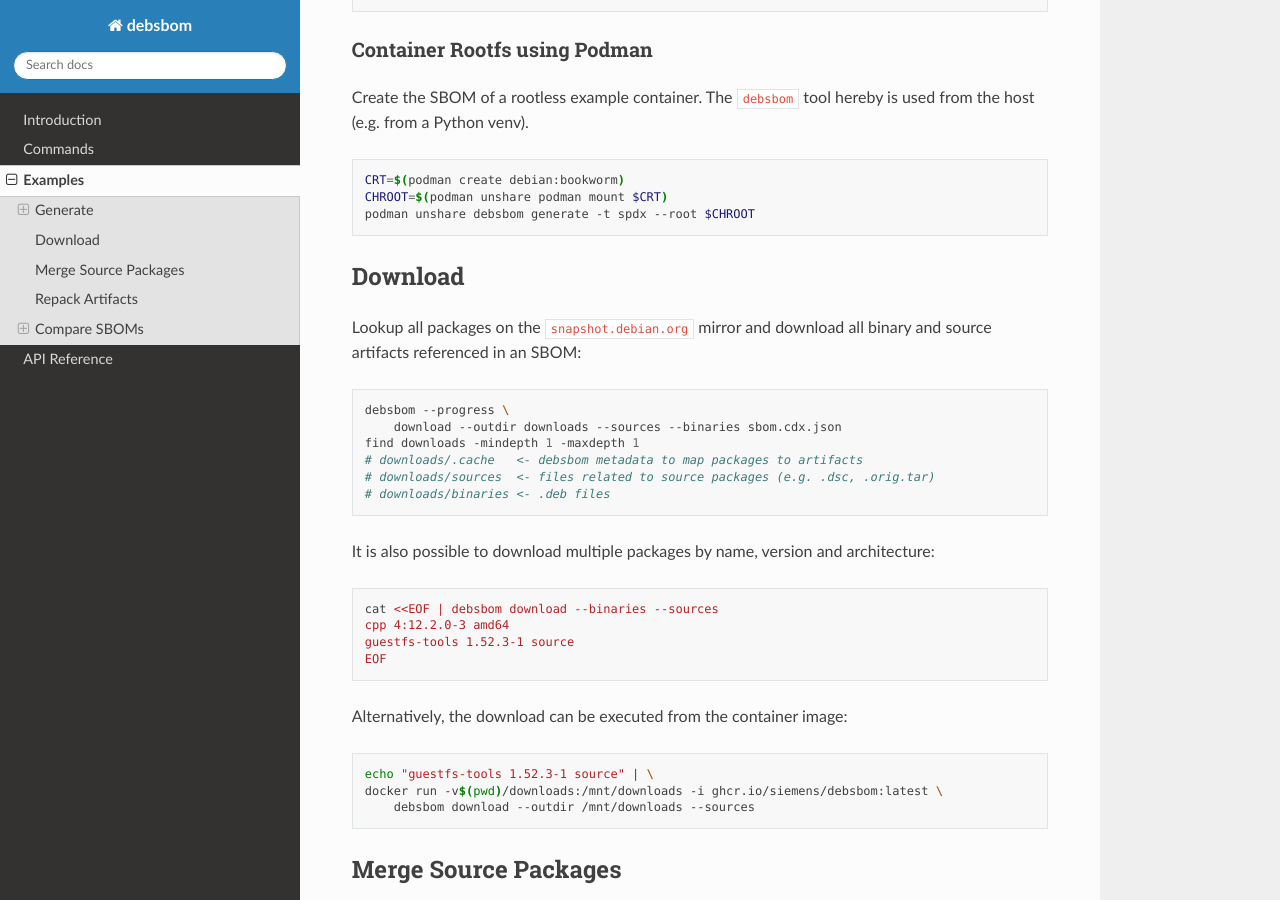
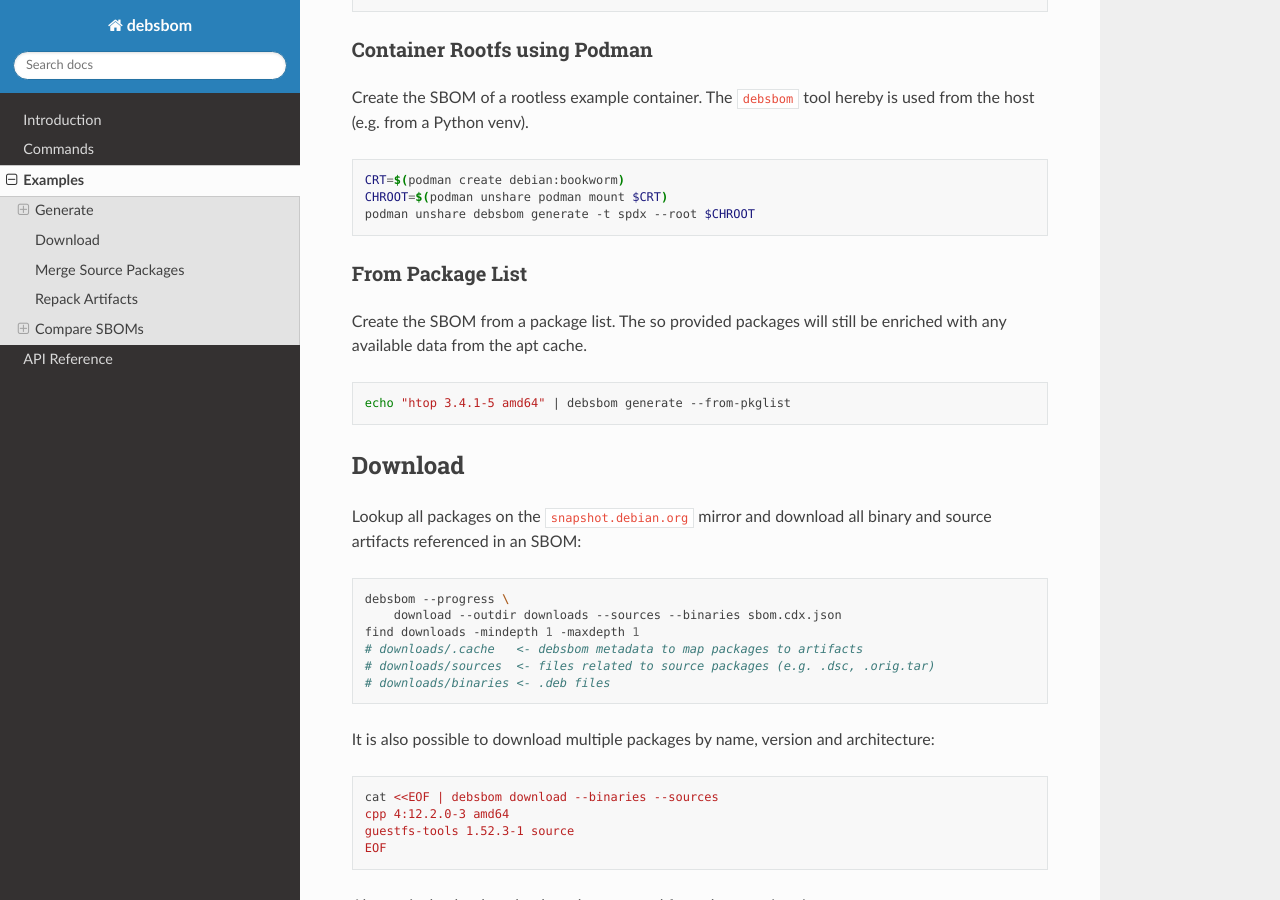
Before and after one commit to siemens/debsbom, a Sphinx documentation site: the page built from docs/source/examples.rst, in a window 1280 px wide and 900 px high, scrolled down 457 px. Built offline with Sphinx 7.4.7 and the Read the Docs theme 3.1.0, drawn with Linux system fonts in a browser that asks for light colours.

Commit message:
docs: provide example for SBOM generation from package list
A simple example for generating SBOMs from a package list was missing,
so add it here.

Signed-off-by: Christoph Steiger <christoph.steiger@siemens.com>

```diff
--- a/docs/source/examples.rst
+++ b/docs/source/examples.rst
@@ -29,6 +29,15 @@ The ``debsbom`` tool hereby is used from the host (e.g. from a Python venv).
     CRT=$(podman create debian:bookworm)
     CHROOT=$(podman unshare podman mount $CRT)
     podman unshare debsbom generate -t spdx --root $CHROOT
+
+From Package List
+^^^^^^^^^^^^^^^^^
+
+Create the SBOM from a package list. The so provided packages will still be enriched with any available data from the apt cache.
+
+.. code-block:: bash
+
+    echo "htop 3.4.1-5 amd64" | debsbom generate --from-pkglist
 
 Download
 ~~~~~~~~
```
